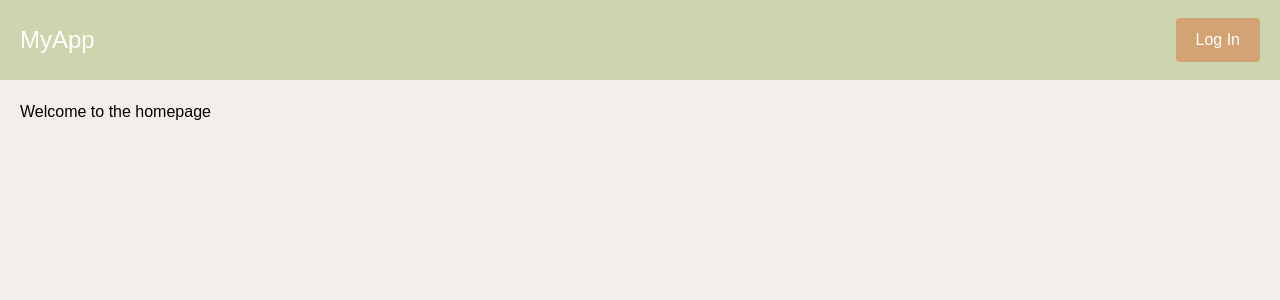
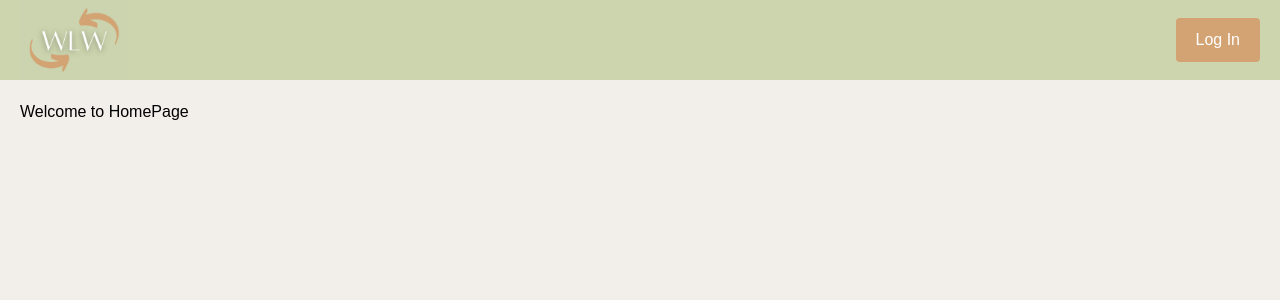
Before and after one commit to cristina-trofimov/WLW_soen343, a React (Vite) app in the folder frontend/: page /home in a window 1280 px wide. Shown: the top 300 px of the page. Built offline with nearby package versions, Linux system fonts and the light colour scheme.

Commit message:
Changed the header css and added the logo

```diff
--- a/frontend/src/components/LogIn.tsx
+++ b/frontend/src/components/LogIn.tsx
@@ -2,7 +2,7 @@ import { useState } from "react";
 import axiosClient from "../axiosClient"
 import { useNavigate } from 'react-router-dom';
 import { AxiosError } from "axios";
-import { Button, Fieldset, Input, PasswordInput, TextInput } from "@mantine/core";
+import { Button, Fieldset, PasswordInput, TextInput } from "@mantine/core";
 
 
 function LogIn() {
--- a/frontend/src/pages/HomePage.tsx
+++ b/frontend/src/pages/HomePage.tsx
@@ -1,7 +1,7 @@
 
 const HomePage = () => {
     return (
-        <div>Welcome to the homepage</div>
+        <div>Welcome to HomePage</div>
     )
 }
 
--- a/frontend/src/pages/LoginPage.tsx
+++ b/frontend/src/pages/LoginPage.tsx
@@ -7,7 +7,7 @@ import Register from "../components/Register";
 const LoginPage = () => {
     const [activeTab, setActiveTab] = useState<string | null>("login");
     return (
-        <div >
+        <div className="">
             <div>Welcome to WLW</div>
 
             <Tabs variant="outline" defaultValue={activeTab} onChange={(value) => setActiveTab(value)}>
--- a/frontend/src/routes/Layout.module.css
+++ b/frontend/src/routes/Layout.module.css
@@ -5,16 +5,17 @@
 body {
     margin: 0;
     font-family: Arial, sans-serif;
+    min-height: 100vh;
 }
 
 .layoutContainer {
     display: flex;
     flex-direction: column;
-    max-block-size: 100vh;
+    min-height: 100vh;
 }
 
 .header {
-    position: fixed;
+    position: sticky;
     top: 0;
     left: 0;
     right: 0;
@@ -26,10 +27,12 @@ body {
     justify-content: space-between;
     padding: 0 20px;
     z-index: 1000;
+
 }
 
 .logo {
     font-size: 1.5rem;
+    height: 100%;
 }
 
 .loginButton {
@@ -51,9 +54,8 @@ body {
 }
 
 .mainContent {
-    margin-top: 80px;
     padding: 20px;
-    height: calc(100vh - 80px);
     background-color: #f2efeb;
+    flex-grow: 1;
 
 }
--- a/frontend/src/routes/Layout.tsx
+++ b/frontend/src/routes/Layout.tsx
@@ -1,6 +1,7 @@
 import { Outlet } from 'react-router-dom';
 import classes from './Layout.module.css';
 import { useNavigate } from 'react-router-dom';
+import { Image } from '@mantine/core';
 
 const Layout = () => {
 
@@ -8,10 +9,11 @@ const Layout = () => {
 
     return (
         <div className={classes.layoutContainer}>
-            <header className={classes.header}>
-                <div className={classes.logo}>MyApp</div>
+            <div className={classes.header}>
+                <a onClick={() => navigate("/home")}><div className={classes.logo}><Image src={"./public/WLW_logo.png"} h={"80px"} /></div></a>
+
                 <button className={classes.loginButton} onClick={() => navigate("/login")} >Log In</button>
-            </header>
+            </div>
             <main className={classes.mainContent}><Outlet /></main>
         </div>
     )
```
Also changed, not shown: frontend/public/WLW_logo.png (added).
